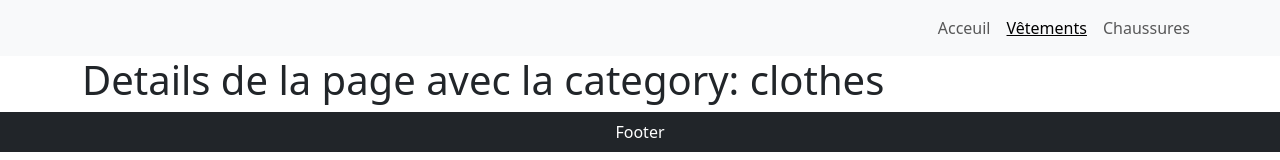
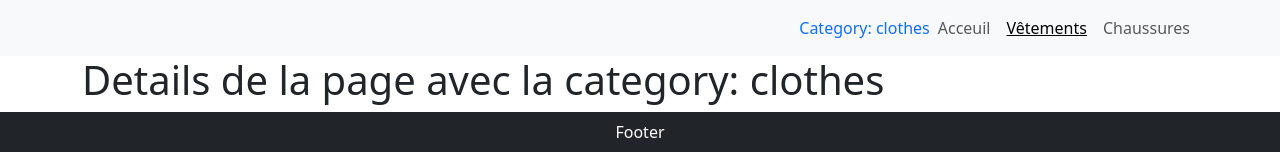
Before and after one commit to CedricAOUN/vite-react-routing, a React (Vite) app: page /category/clothes in a window 1280 px wide. Shown: the top 160 px of the page. Built offline with nearby package versions, Linux system fonts and the light colour scheme.

Commit message:
act 7: added useMatch for categories

```diff
--- a/src/components/Header.jsx
+++ b/src/components/Header.jsx
@@ -1,15 +1,17 @@
 import { Container, Nav, Navbar } from "react-bootstrap"
-import { NavLink } from "react-router"
+import { NavLink, useMatch } from "react-router"
 import '../styles/header.css'
 
 function Header() {
+  const match = useMatch("/category/:categoryId");
   return (
     <header>
       <Navbar expand="lg" className="bg-body-tertiary">
         <Container>
           <Navbar.Toggle aria-controls="basic-navbar-nav" />
           <Navbar.Collapse id="basic-navbar-nav">
-            <Nav className="ms-auto">
+            <Nav className="ms-auto d-flex align-items-center">
+              {match && <div className="text-primary">Category: {match.params.categoryId}</div> }
               <Nav.Link to="/" as={NavLink}>Acceuil</Nav.Link>
               <Nav.Link to="/category/clothes" as={NavLink}>Vêtements</Nav.Link>
               <Nav.Link to="/category/shoes" as={NavLink}>Chaussures</Nav.Link>
```
